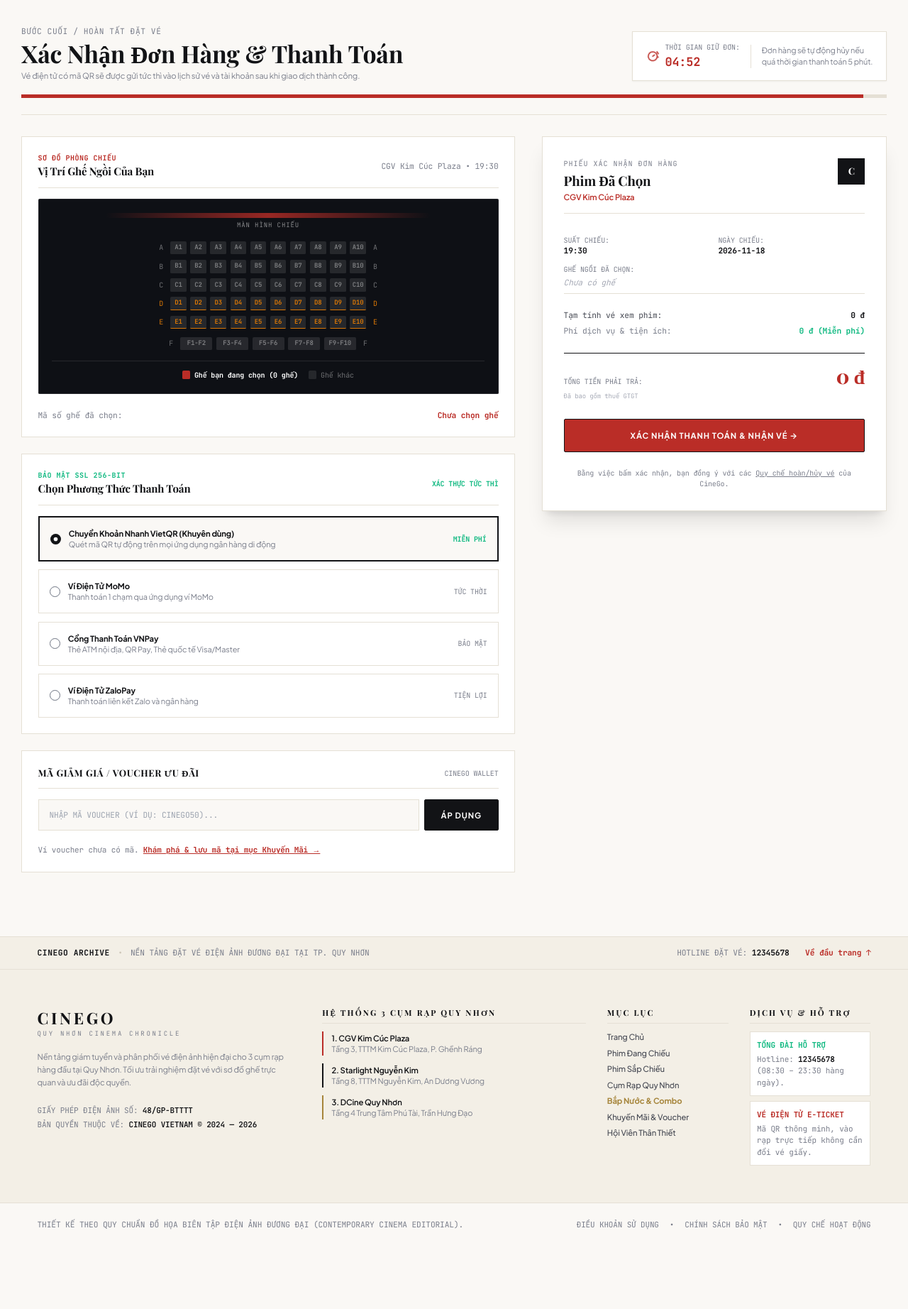
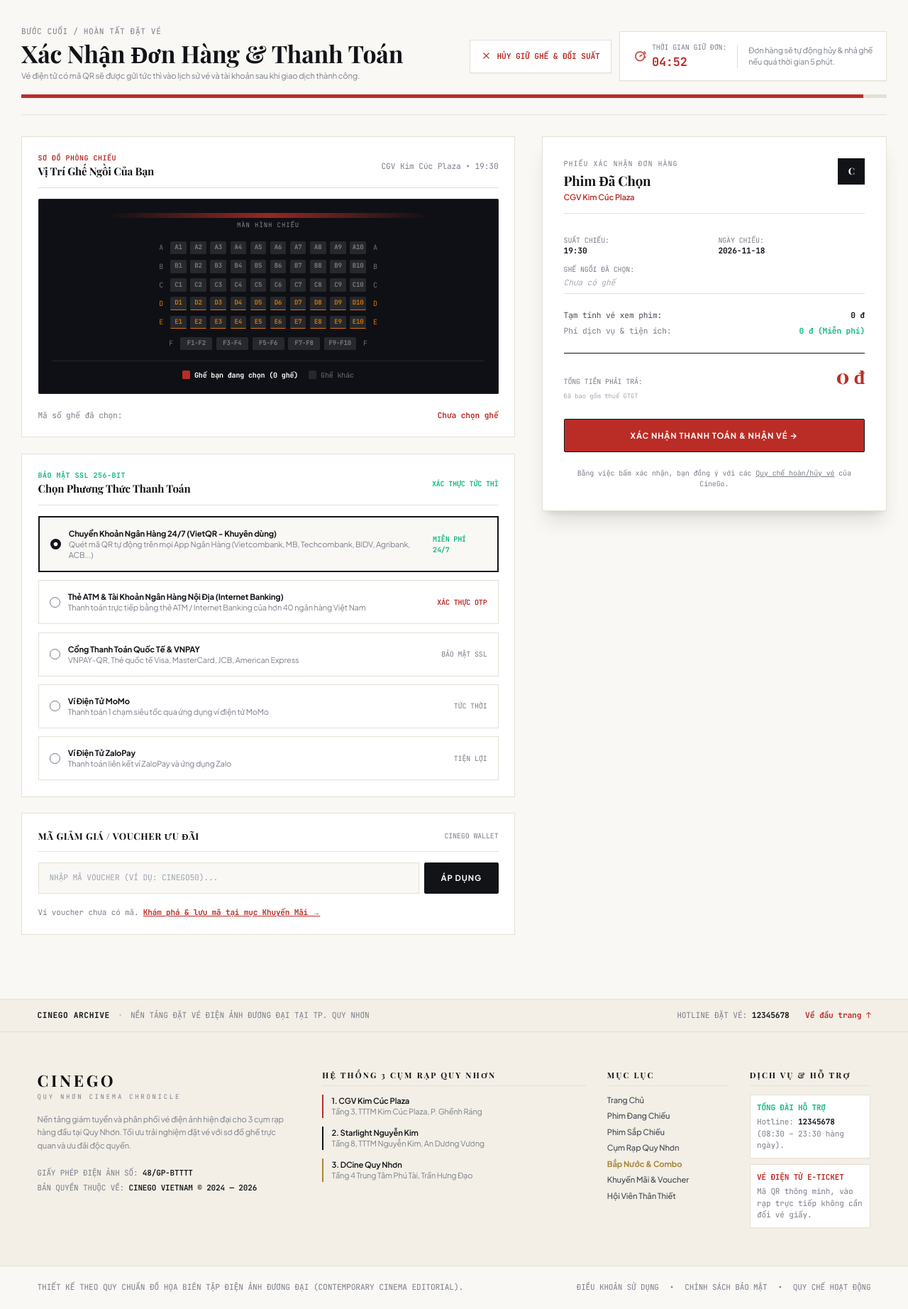
Before and after one commit to Linh-183/WEBXEMPHIM, a Node server app: template WebPhim/views/trangthanhtoan.ejs in a window 1280 px wide. Shown: the part 109-1953 px from the top of the page at 71% size. Before the commit the page ends 1841 px from the top, so only its background shows below. Run offline with Node 20, Linux system fonts and the light colour scheme; the template is opened without the code that fills it, so the values that code supplies are empty; some libraries are stand-ins or nearby versions; some web fonts are replaced.

Commit message:
fix(booking): tu dong nhả ghe khi het 5p hoac out khoi thanh toan va bo sung phuong thuc ngan hang ro rang

```diff
--- a/WebPhim/views/trangthanhtoan.ejs
+++ b/WebPhim/views/trangthanhtoan.ejs
@@ -20,6 +20,15 @@
           </p>
         </div>
 
+        <!-- Actions: Cancel hold & 5-Minute Timer -->
+        <div class="flex flex-wrap items-center gap-3">
+          <button type="button"
+                  onclick="cancelAndReturnToSeats()"
+                  class="bg-white border border-[#E5E0D5] hover:border-[#BA2D27] text-[#BA2D27] p-3 px-4 flex items-center gap-2 text-xs font-bold font-['JetBrains_Mono'] transition-all shadow-sm">
+            <span class="material-symbols-outlined text-base">close</span>
+            <span>HỦY GIỮ GHẾ & ĐỔI SUẤT</span>
+          </button>
+
           <!-- 5-Minute Cancellation Countdown Widget -->
           <div class="bg-white border border-[#E5E0D5] p-3.5 px-5 flex items-center gap-4 shadow-sm">
             <div class="flex items-center gap-2">
@@ -30,7 +39,8 @@
               </div>
             </div>
             <div class="hidden sm:block border-l border-[#E5E0D5] pl-4 text-[11px] text-[#7A7E8B] font-['Plus_Jakarta_Sans']">
-            Đơn hàng sẽ tự động hủy nếu<br>quá thời gian thanh toán 5 phút.
+              Đơn hàng sẽ tự động hủy & nhả ghế<br>nếu quá thời gian 5 phút.
+            </div>
           </div>
         </div>
       </div>
@@ -217,49 +227,61 @@
 
             <div class="space-y-3 text-xs" id="paymentMethodContainer">
 
-              <!-- VietQR -->
+              <!-- 1. Chuyển Khoản Ngân Hàng (VietQR 24/7) -->
               <label class="payment-method-card flex items-center justify-between p-4 bg-[#FAF8F5] border-2 border-[#121316] cursor-pointer transition-all has-[:checked]:border-2 has-[:checked]:border-[#121316] has-[:checked]:bg-[#FAF8F5]">
                 <div class="flex items-center gap-3">
                   <input type="radio" name="payment_method" value="vietqr" checked class="accent-[#BA2D27] cursor-pointer" />
                   <div>
-                    <span class="block font-bold text-[#121316] font-['Plus_Jakarta_Sans']">Chuyển Khoản Nhanh VietQR (Khuyên dùng)</span>
-                    <span class="text-[11px] text-[#7A7E8B]">Quét mã QR tự động trên mọi ứng dụng ngân hàng di động</span>
+                    <span class="block font-bold text-[#121316] font-['Plus_Jakarta_Sans']">Chuyển Khoản Ngân Hàng 24/7 (VietQR - Khuyên dùng)</span>
+                    <span class="text-[11px] text-[#7A7E8B]">Quét mã QR tự động trên mọi App Ngân Hàng (Vietcombank, MB, Techcombank, BIDV, Agribank, ACB...)</span>
                   </div>
                 </div>
-                <span class="font-['JetBrains_Mono'] text-[10px] text-[#10B981] font-bold uppercase">Miễn phí</span>
+                <span class="font-['JetBrains_Mono'] text-[10px] text-[#10B981] font-bold uppercase">Miễn phí 24/7</span>
               </label>
 
-              <!-- MoMo -->
+              <!-- 2. Thẻ ATM & Tài Khoản Ngân Hàng Nội Địa -->
+              <label class="payment-method-card flex items-center justify-between p-4 bg-white border border-[#E5E0D5] hover:border-[#121316] cursor-pointer transition-all has-[:checked]:border-2 has-[:checked]:border-[#121316] has-[:checked]:bg-[#FAF8F5]">
+                <div class="flex items-center gap-3">
+                  <input type="radio" name="payment_method" value="atm" class="accent-[#BA2D27] cursor-pointer" />
+                  <div>
+                    <span class="block font-bold text-[#121316] font-['Plus_Jakarta_Sans']">Thẻ ATM & Tài Khoản Ngân Hàng Nội Địa (Internet Banking)</span>
+                    <span class="text-[11px] text-[#7A7E8B]">Thanh toán trực tiếp bằng thẻ ATM / Internet Banking của hơn 40 ngân hàng Việt Nam</span>
+                  </div>
+                </div>
+                <span class="font-['JetBrains_Mono'] text-[10px] text-[#BA2D27] font-bold uppercase">Xác thực OTP</span>
+              </label>
+
+              <!-- 3. Cổng Thanh Toán VNPay -->
+              <label class="payment-method-card flex items-center justify-between p-4 bg-white border border-[#E5E0D5] hover:border-[#121316] cursor-pointer transition-all has-[:checked]:border-2 has-[:checked]:border-[#121316] has-[:checked]:bg-[#FAF8F5]">
+                <div class="flex items-center gap-3">
+                  <input type="radio" name="payment_method" value="vnpay" class="accent-[#BA2D27] cursor-pointer" />
+                  <div>
+                    <span class="block font-bold text-[#121316] font-['Plus_Jakarta_Sans']">Cổng Thanh Toán Quốc Tế & VNPAY</span>
+                    <span class="text-[11px] text-[#7A7E8B]">VNPAY-QR, Thẻ quốc tế Visa, MasterCard, JCB, American Express</span>
+                  </div>
+                </div>
+                <span class="font-['JetBrains_Mono'] text-[10px] text-[#7A7E8B] uppercase">Bảo mật SSL</span>
+              </label>
+
+              <!-- 4. MoMo -->
               <label class="payment-method-card flex items-center justify-between p-4 bg-white border border-[#E5E0D5] hover:border-[#121316] cursor-pointer transition-all has-[:checked]:border-2 has-[:checked]:border-[#121316] has-[:checked]:bg-[#FAF8F5]">
                 <div class="flex items-center gap-3">
                   <input type="radio" name="payment_method" value="momo" class="accent-[#BA2D27] cursor-pointer" />
                   <div>
                     <span class="block font-bold text-[#121316] font-['Plus_Jakarta_Sans']">Ví Điện Tử MoMo</span>
-                    <span class="text-[11px] text-[#7A7E8B]">Thanh toán 1 chạm qua ứng dụng ví MoMo</span>
+                    <span class="text-[11px] text-[#7A7E8B]">Thanh toán 1 chạm siêu tốc qua ứng dụng ví điện tử MoMo</span>
                   </div>
                 </div>
                 <span class="font-['JetBrains_Mono'] text-[10px] text-[#7A7E8B] uppercase">Tức thời</span>
               </label>
 
-              <!-- VNPay -->
-              <label class="payment-method-card flex items-center justify-between p-4 bg-white border border-[#E5E0D5] hover:border-[#121316] cursor-pointer transition-all has-[:checked]:border-2 has-[:checked]:border-[#121316] has-[:checked]:bg-[#FAF8F5]">
-                <div class="flex items-center gap-3">
-                  <input type="radio" name="payment_method" value="vnpay" class="accent-[#BA2D27] cursor-pointer" />
-                  <div>
-                    <span class="block font-bold text-[#121316] font-['Plus_Jakarta_Sans']">Cổng Thanh Toán VNPay</span>
-                    <span class="text-[11px] text-[#7A7E8B]">Thẻ ATM nội địa, QR Pay, Thẻ quốc tế Visa/Master</span>
-                  </div>
-                </div>
-                <span class="font-['JetBrains_Mono'] text-[10px] text-[#7A7E8B] uppercase">Bảo mật</span>
-              </label>
-
-              <!-- ZaloPay -->
+              <!-- 5. ZaloPay -->
               <label class="payment-method-card flex items-center justify-between p-4 bg-white border border-[#E5E0D5] hover:border-[#121316] cursor-pointer transition-all has-[:checked]:border-2 has-[:checked]:border-[#121316] has-[:checked]:bg-[#FAF8F5]">
                 <div class="flex items-center gap-3">
                   <input type="radio" name="payment_method" value="zalopay" class="accent-[#BA2D27] cursor-pointer" />
                   <div>
                     <span class="block font-bold text-[#121316] font-['Plus_Jakarta_Sans']">Ví Điện Tử ZaloPay</span>
-                    <span class="text-[11px] text-[#7A7E8B]">Thanh toán liên kết Zalo và ngân hàng</span>
+                    <span class="text-[11px] text-[#7A7E8B]">Thanh toán liên kết ví ZaloPay và ứng dụng Zalo</span>
                   </div>
                 </div>
                 <span class="font-['JetBrains_Mono'] text-[10px] text-[#7A7E8B] uppercase">Tiện lợi</span>
@@ -451,9 +473,9 @@
     </p>
 
     <div class="pt-2">
-      <a href="/phim" class="btn-editorial-primary w-full py-3.5 text-xs font-bold block text-center !bg-[#BA2D27]">
+      <button type="button" onclick="cancelAndReturnToSeats()" class="btn-editorial-primary w-full py-3.5 text-xs font-bold block text-center !bg-[#BA2D27]">
         Quay Lại Chọn Suất Chiếu Khác →
-      </a>
+      </button>
     </div>
   </div>
 </div>
@@ -461,6 +483,51 @@
 <script>
   let baseTotal = <%= typeof total !== 'undefined' ? Number(total) : 0 %>;
   let currentFinal = baseTotal;
+
+  const bookingMeta = {
+    movieId: '<%= phim ? phim._id : "" %>',
+    cinema: '<%= typeof cinema !== "undefined" ? cinema : "" %>',
+    showDate: '<%= typeof showDate !== "undefined" ? showDate : "" %>',
+    showTime: '<%= typeof showTime !== "undefined" ? showTime : "" %>',
+    seats: <%- JSON.stringify(typeof seats !== 'undefined' ? seats : []) %>
+  };
+
+  async function releaseSeatsImmediately() {
+    try {
+      await fetch('/api/huy-giu-ghe', {
+        method: 'POST',
+        headers: { 'Content-Type': 'application/json' },
+        body: JSON.stringify(bookingMeta),
+        keepalive: true
+      });
+    } catch(e) {
+      console.warn('Lỗi giải phóng giữ ghế:', e);
+    }
+  }
+
+  async function cancelAndReturnToSeats() {
+    await releaseSeatsImmediately();
+    const returnUrl = `/dat-ve/${bookingMeta.movieId}?cinema=${encodeURIComponent(bookingMeta.cinema)}&time=${encodeURIComponent(bookingMeta.showTime)}`;
+    window.location.href = returnUrl;
+  }
+
+  let isPaymentSubmitted = false;
+  const mainPaymentForm = document.getElementById('checkoutForm');
+  if (mainPaymentForm) {
+    mainPaymentForm.addEventListener('submit', () => {
+      isPaymentSubmitted = true;
+    });
+  }
+
+  // Tự động nhả ghế nếu người dùng đóng tab, back trang hoặc out khỏi thanh toán
+  window.addEventListener('pagehide', () => {
+    if (!isPaymentSubmitted && bookingMeta.seats && bookingMeta.seats.length > 0) {
+      const payload = JSON.stringify(bookingMeta);
+      if (navigator.sendBeacon) {
+        navigator.sendBeacon('/api/huy-giu-ghe', payload);
+      }
+    }
+  });
 
   // ==========================================
   // 5-MINUTE COUNTDOWN TIMER & AUTO-CANCEL LOGIC
@@ -478,6 +545,8 @@
       clearInterval(countdownInterval);
       if (timerDisplay) timerDisplay.innerText = '00:00';
       if (progressBar) progressBar.style.width = '0%';
+      // Giải phóng ghế giữ chỗ tức thì trong MongoDB
+      releaseSeatsImmediately();
       // Trigger timeout cancellation
       if (timeoutModal) timeoutModal.classList.remove('hidden');
       document.getElementById('btnSubmitPayment').disabled = true;
```
Also changed, not shown: WebPhim/dieu-huong/khach-hang.js (+59 -2 lines), WebPhim/views/trangdatvephim.ejs (+22 -2 lines). Lines whose indentation alone changed are shown as unchanged.
